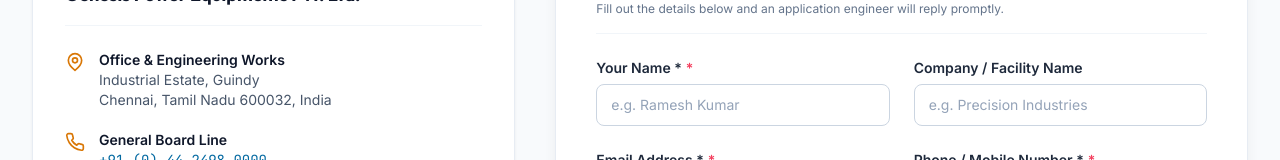
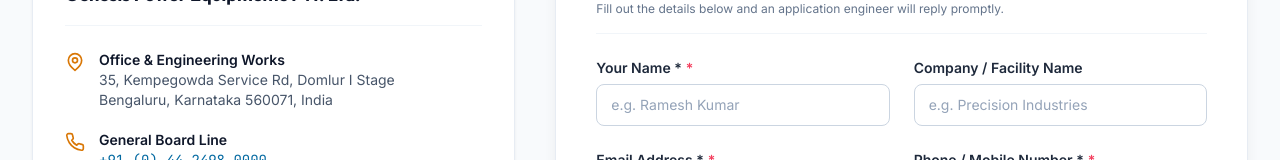
Before and after one commit to PraveenaMurugesan-tech/GenesisConnect, a React (Vite) app in the folder frontend/: page /contact in a window 1280 px wide. Shown: the part 546-706 px from the top of the page. Built offline with nearby package versions, Linux system fonts and the light colour scheme; no server answers; the HTML template or start-up script is replaced by a standard one.

Commit message:
content: update Genesis company contact information

```diff
--- a/frontend/src/data/company.ts
+++ b/frontend/src/data/company.ts
@@ -14,10 +14,10 @@ export const COMPANY_INFO = {
 
   contact: {
     address: {
-      line1: "Industrial Estate, Guindy",
-      city: "Chennai",
-      state: "Tamil Nadu",
-      postalCode: "600032",
+      line1: "35, Kempegowda Service Rd, Domlur I Stage",
+      city: "Bengaluru",
+      state: "Karnataka",
+      postalCode: "560071",
       country: "India",
       full: "Industrial Estate, Guindy, Chennai, Tamil Nadu 600032, India",
     },
```
